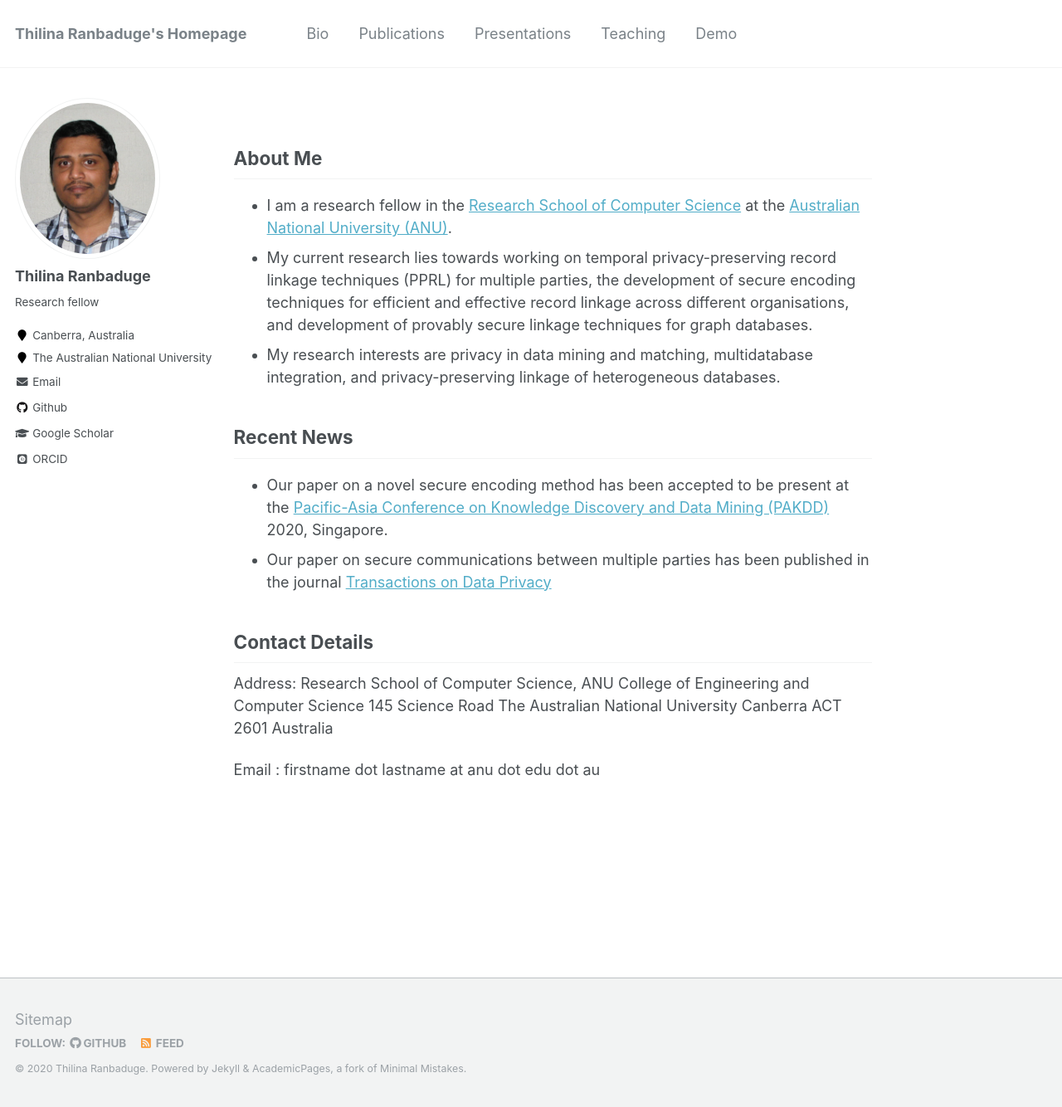
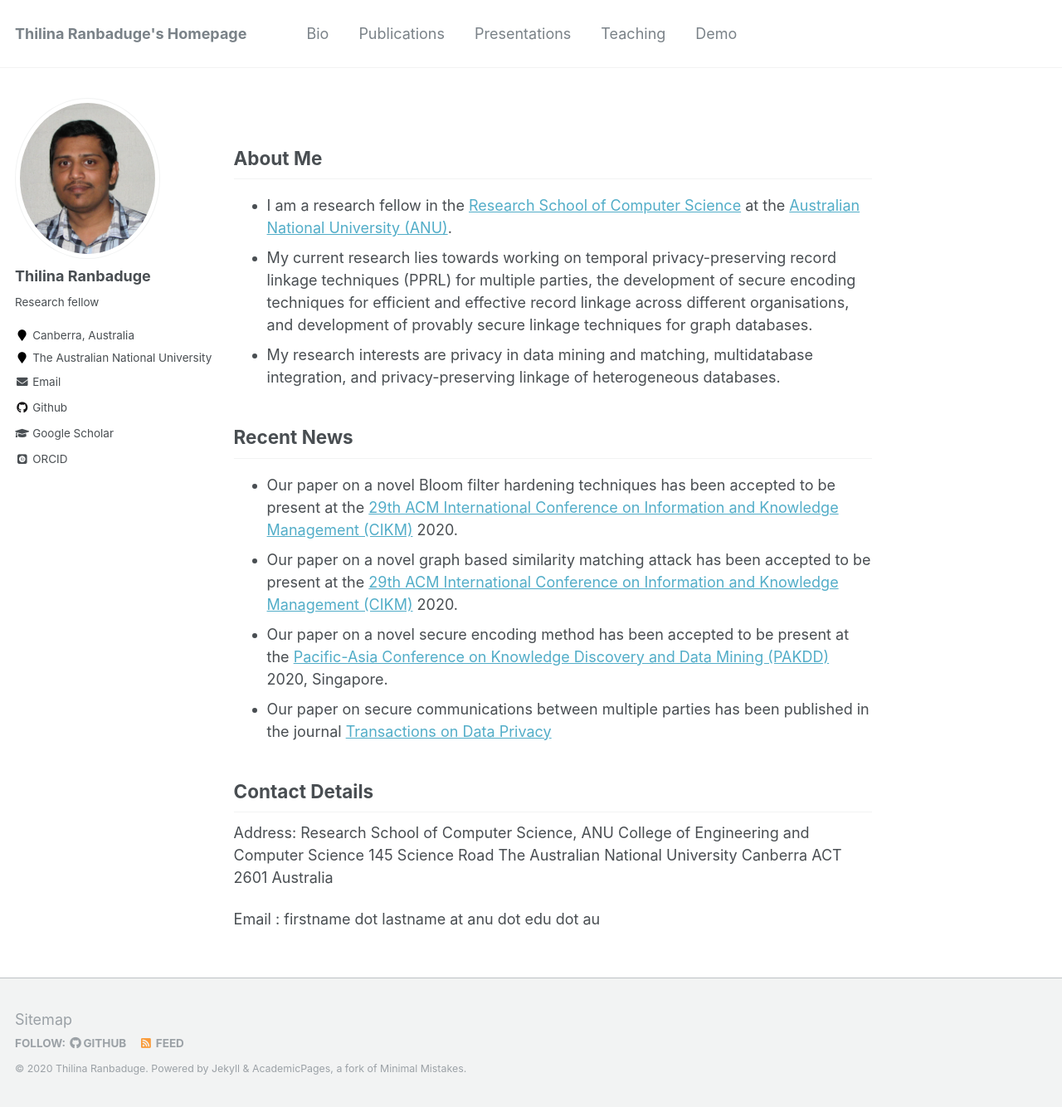
Before and after one commit to thilina-ranbaduge/thilina-ranbaduge.github.io, a Jekyll site: the page built from _pages/about.md, in a window 1280 px wide and 1334 px high. Shown: the whole window at 83% size. Built offline with Jekyll 4.4.1, drawn with Linux system fonts in a browser that asks for light colours; some web fonts are replaced.

Commit message:
Update about.md

```diff
--- a/_pages/about.md
+++ b/_pages/about.md
@@ -19,6 +19,8 @@ databases.</li>
 <h2> Recent News</h2>
 
 <ul>
+    <li>Our paper on a novel Bloom filter hardening techniques has been accepted to be present at the <a href="https://www.cikm2020.org/"> 29th ACM International Conference on Information and Knowledge Management (CIKM)</a> 2020. </li>
+    <li>Our paper on a novel graph based similarity matching attack has been accepted to be present at the <a href="https://www.cikm2020.org/"> 29th ACM International Conference on Information and Knowledge Management (CIKM)</a> 2020. </li>
   <li>Our paper on a novel secure encoding method has been accepted to be present at the <a href="https://www.pakdd2020.org/"> Pacific-Asia Conference on Knowledge Discovery and Data Mining (PAKDD)</a> 2020, Singapore. </li>
   <li>Our paper on secure communications between multiple parties has been published in the journal <a href="http://www.tdp.cat/issues16/abs.a335a18.php">Transactions on Data Privacy</a> </li>
 </ul>
```
